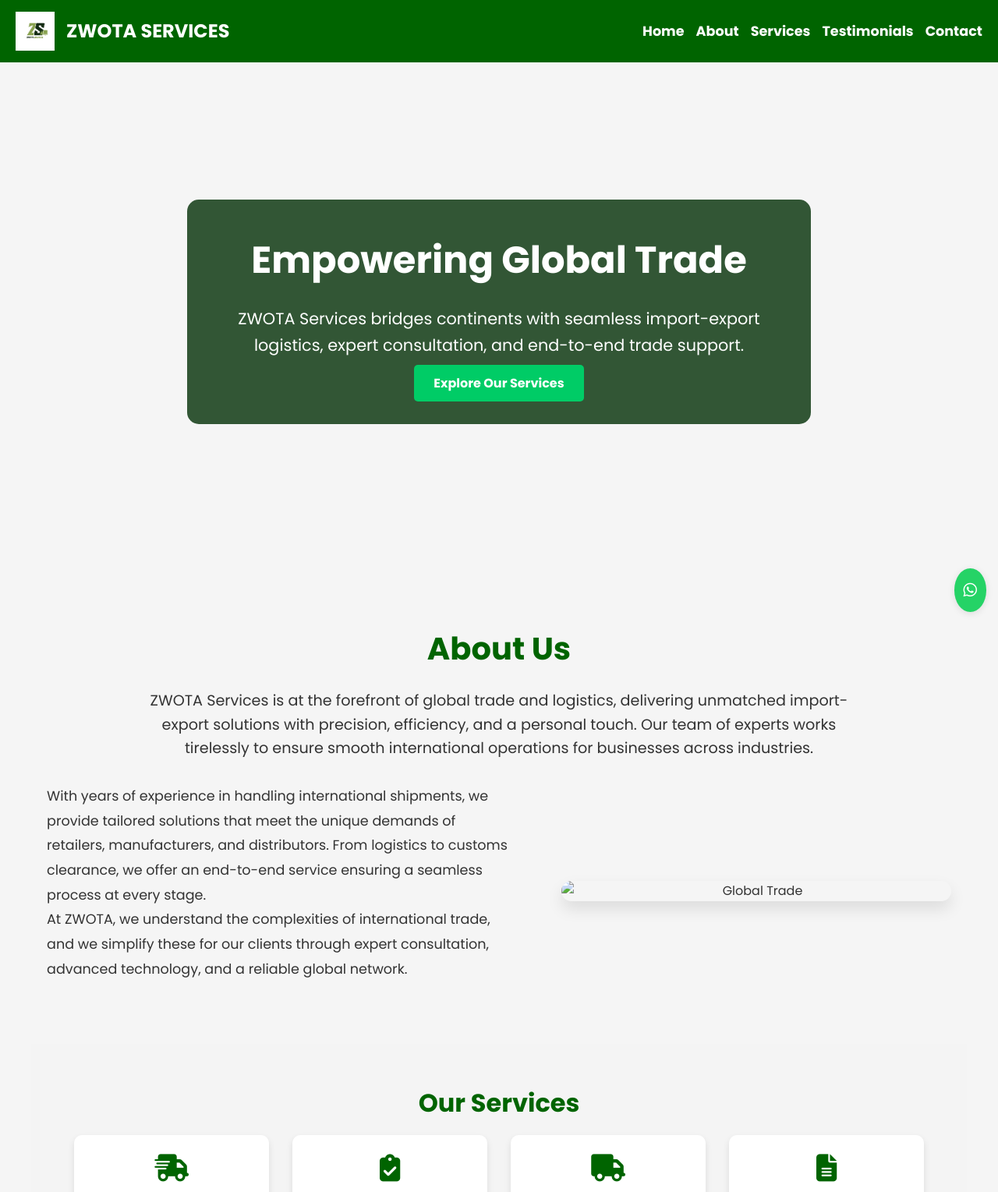
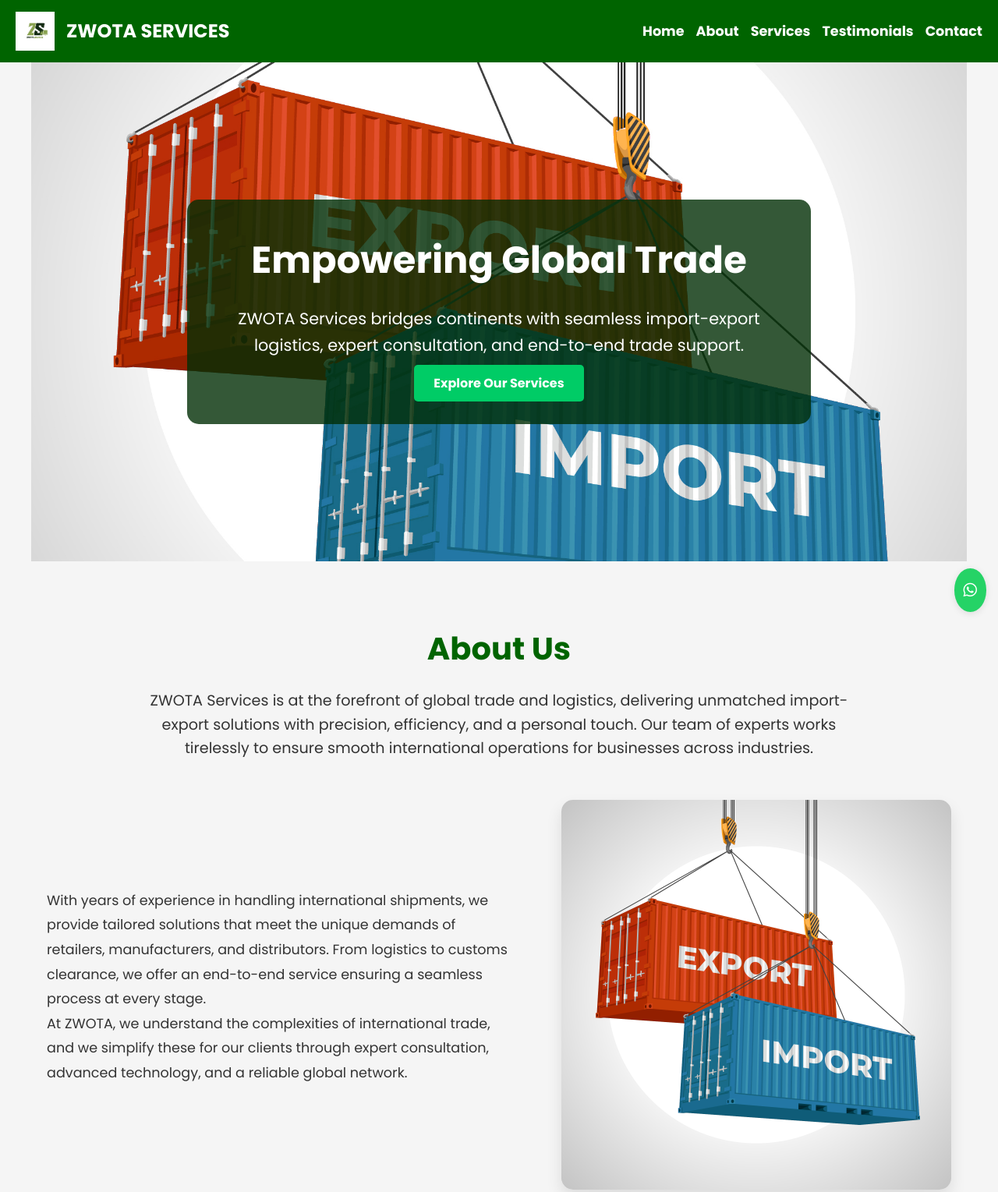
Before and after one commit to vishalkushwaha51/zwotaservices, a plain HTML site: page index.html in a window 1280 px wide. Shown: the top 1529 px of the page at 78% size. Drawn offline with nearby package versions, Linux system fonts and the light colour scheme.

Commit message:
Update index.html

```diff
--- a/index.html
+++ b/index.html
@@ -177,7 +177,7 @@
     /* Home Section with Parallax */
     #home {
       position: relative;
-      background-image: url('images/6237416.jpg');
+      background-image: url('6237416.jpg');
       background-size: cover;
       background-position: center;
       background-attachment: fixed;
@@ -822,7 +822,7 @@
             <p>At ZWOTA, we understand the complexities of international trade, and we simplify these for our clients through expert consultation, advanced technology, and a reliable global network.</p>
           </div>
           <div class="about-image">
-            <img src="images/6237416.jpg" alt="Global Trade" data-aos="fade-left"/>
+            <img src="6237416.jpg" alt="Global Trade" data-aos="fade-left"/>
           </div>
         </div>
       </div>
```
